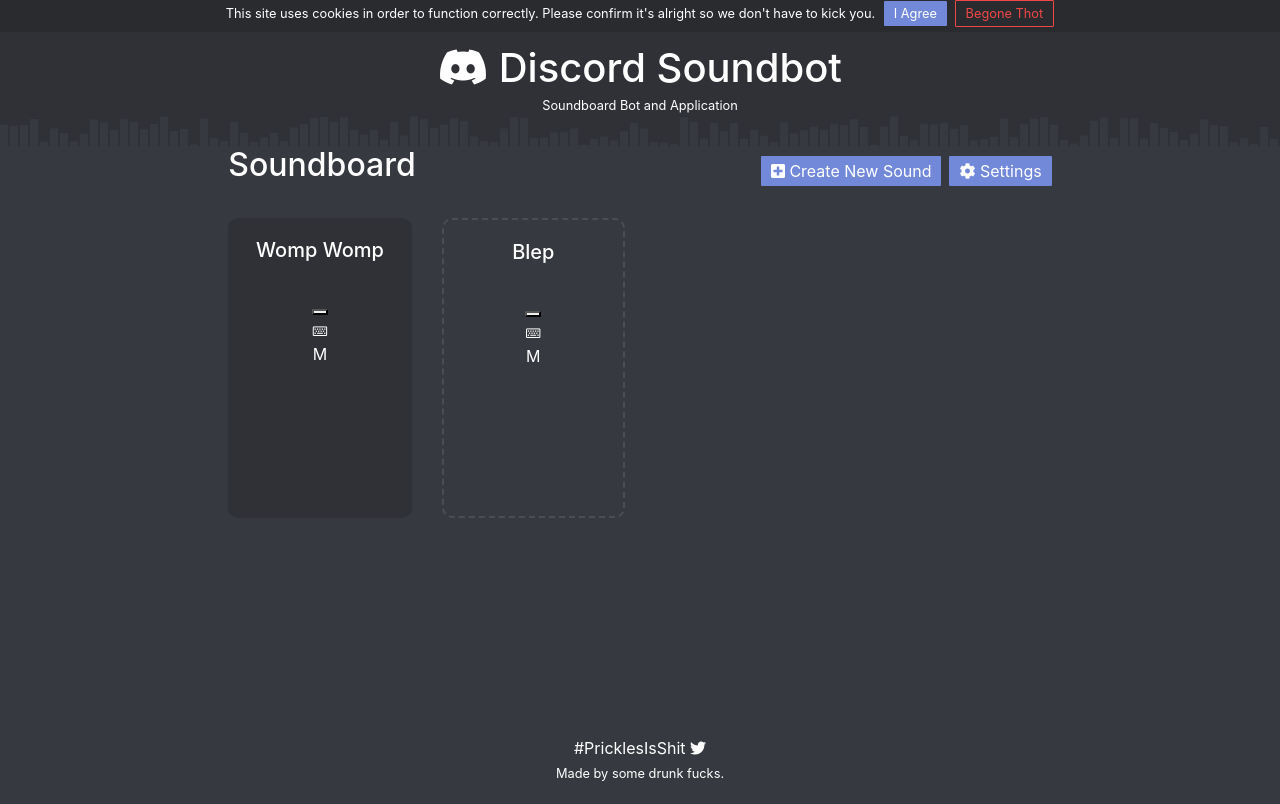
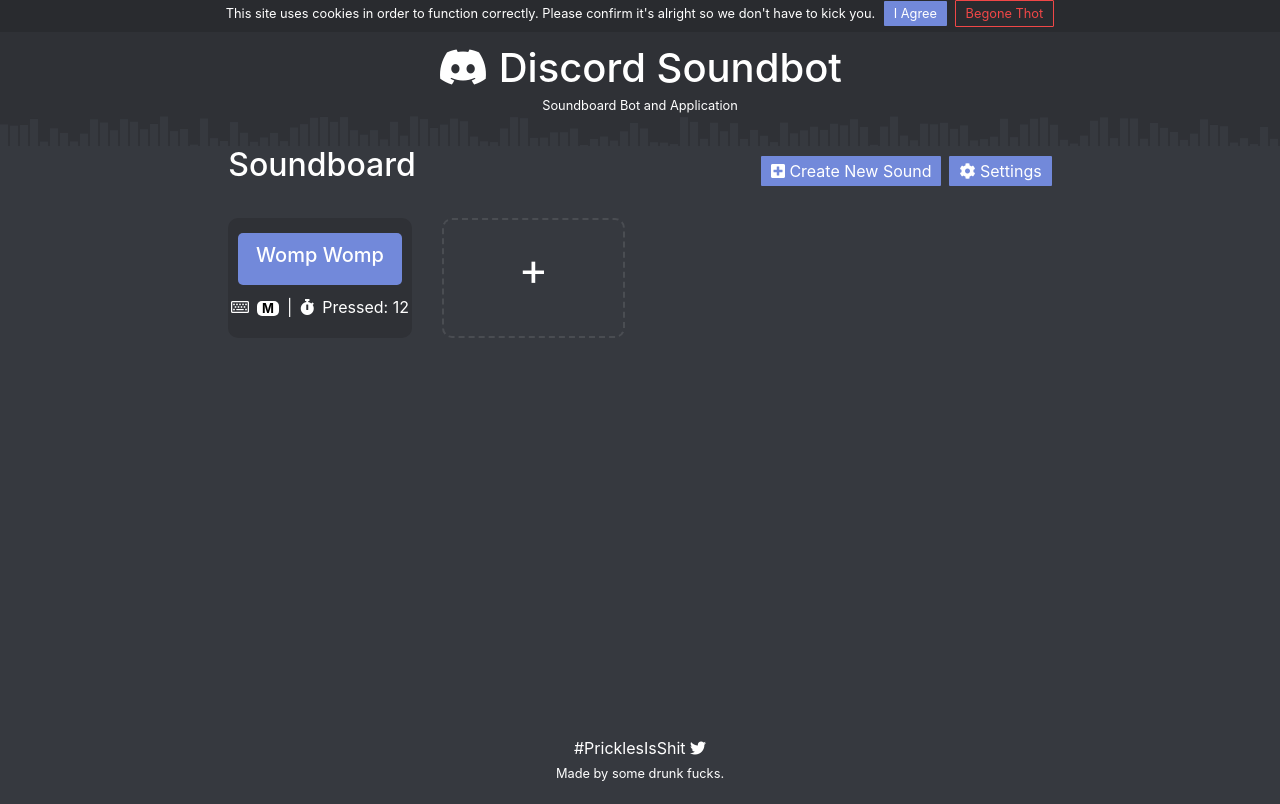
Before and after one commit to riezahughes/ui-graphql-discord, a React (Create React App) app: page /dashboard in a window 1280 px wide. Built offline with nearby package versions, Linux system fonts and the light colour scheme.

Commit message:
Empty space sorted. Buttons set for showing correctly

```diff
--- a/src/App.css
+++ b/src/App.css
@@ -105,8 +105,38 @@ footer{
   border-radius: 10px;
   margin-bottom: 5px;
   margin-top: 5px;
-  min-height: 300px;
-  padding-top: 20px;
+  min-height: 120px;
+  padding-top: 15px;
+}
+.sb-btn-container button{
+  width: 90%;
+  padding: 10px;
+  border-radius: 5px;
+}
+
+.sb-btn-container .list-inline{
+  margin-top: 10px;
+}
+
+.sb-btn-container span{
+  color: black;
+  background: white;
+  border-radius: 5px;
+  padding: 0px 5px;
+  font-weight: bold;
+  font-size: 80%;
+}
+
+.emptyButton{
+  font-size: 45px;
+}
+
+.emptyButton:hover{
+  cursor: pointer;
+  opacity: 0.9;
+  background-color: #7289DA;
+  border: 0;
+  transition: 0.3s;
 }
 
 @keyframes App-logo-spin {
--- a/src/Dashboard/DashboardContent.js
+++ b/src/Dashboard/DashboardContent.js
@@ -36,7 +36,7 @@ constructor(props){
                     <div className="col-10 col-lg-8">
                         <div className="row content-container">
                             <DashboardSound emptyBlock="false" url="" title="Womp Womp"/>
-                            <DashboardSound emptyBlock="true" title="Blep"/>
+                            <DashboardSound emptyBlock="true"/>
                         </div>
                     </div>
                     <div className="col-1 col-lg-2">
--- a/src/Dashboard/DashboardSound.js
+++ b/src/Dashboard/DashboardSound.js
@@ -11,20 +11,53 @@ export default class DashboardSound extends Component{
         let classList;
         if(this.props.emptyBlock == "true"){
             console.log("aye");
-            classList = "sb-btn-container";
+            classList = "sb-btn-container emptyButton";
+            return(
+                <div className="col-12 col-md-6 col-lg-4 col-xl-3">
+                <div className={classList}>
+                    <div className="row">
+                        <div className="col-12 align-self-center">
+                            <div className="">+</div>
+                        </div>
+                    </div>
+                </div>
+            </div>
+            )
         }
         if(this.props.emptyBlock == "false"){
-            classList = "sb-btn-container discord-bkg-light"
+            classList = "sb-btn-container discord-bkg-light";
+            return(
+                <div className="col-12 col-md-6 col-lg-4 col-xl-3">
+                    <div className={classList}>
+                        <div class="row">
+                            <div class="col-12">
+                                <button class="discord-btn-yes"><h5>{this.props.title}</h5></button><br/>
+                            </div>
+                            <div class="col-12">
+                                <ul className="list-inline">
+                                    <li className="list-inline-item">
+                                        <i class="far fa-keyboard"></i>
+                                    </li>
+                                    <li className="list-inline-item">
+                                        <span>M</span>
+                                    </li>
+                                    <li className="list-inline-item">
+                                        |
+                                    </li>
+                                    <li className="list-inline-item">
+                                      <i class="fas fa-stopwatch"></i>
+                                    </li>
+                                    <li className="list-inline-item">
+                                       <v class="hide-on-mobile">Pressed: </v>12
+                                    </li>
+                                </ul>
+                            </div>
+                        </div>
+                    </div>
+                </div>
+
+            );
         }
-        return(
-            <div className="col-12 col-md-6 col-lg-4 col-xl-3">
-                <div className={classList}>
-                  <h5>{this.props.title}</h5><br/>
-                  <button></button><br/>
-                  <small><i class="far fa-keyboard"></i></small><br/>
-                  <span>M</span>
-                </div>
-            </div>
-        );
+
     }
 }
```
